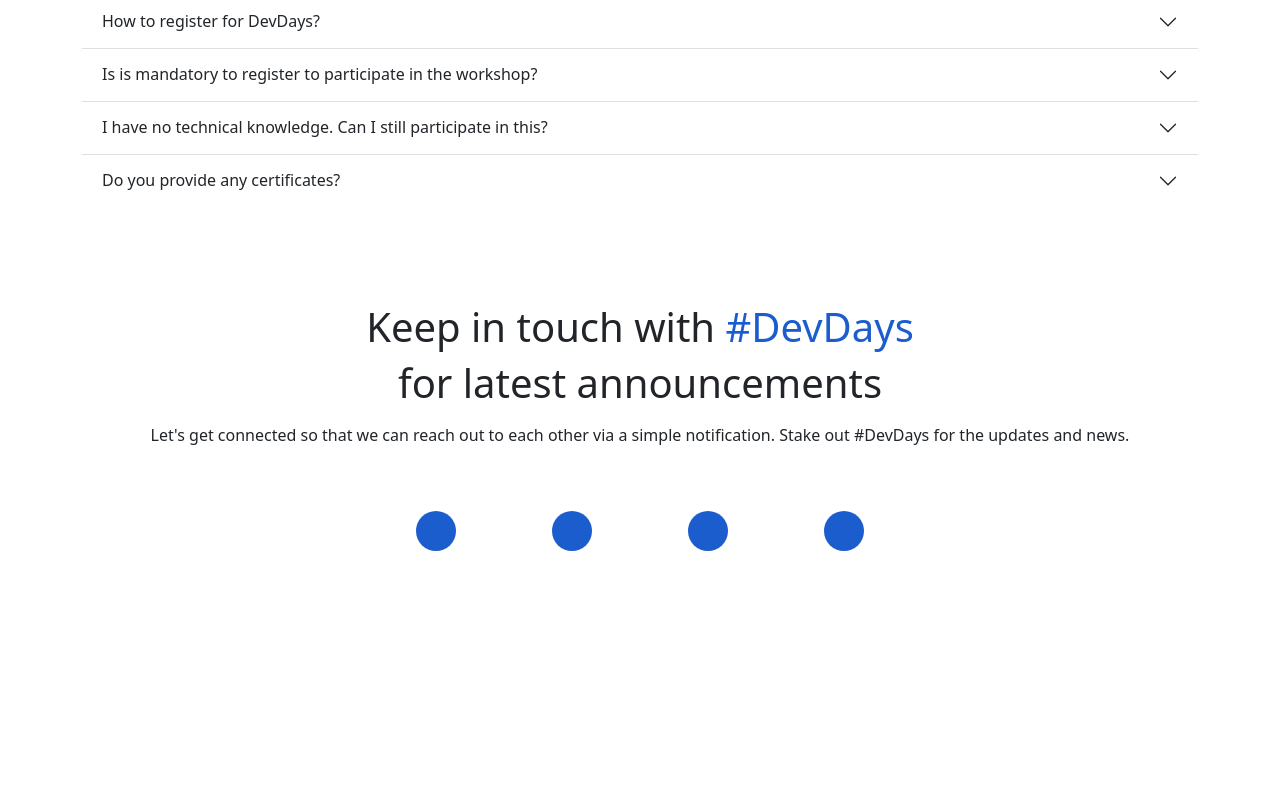
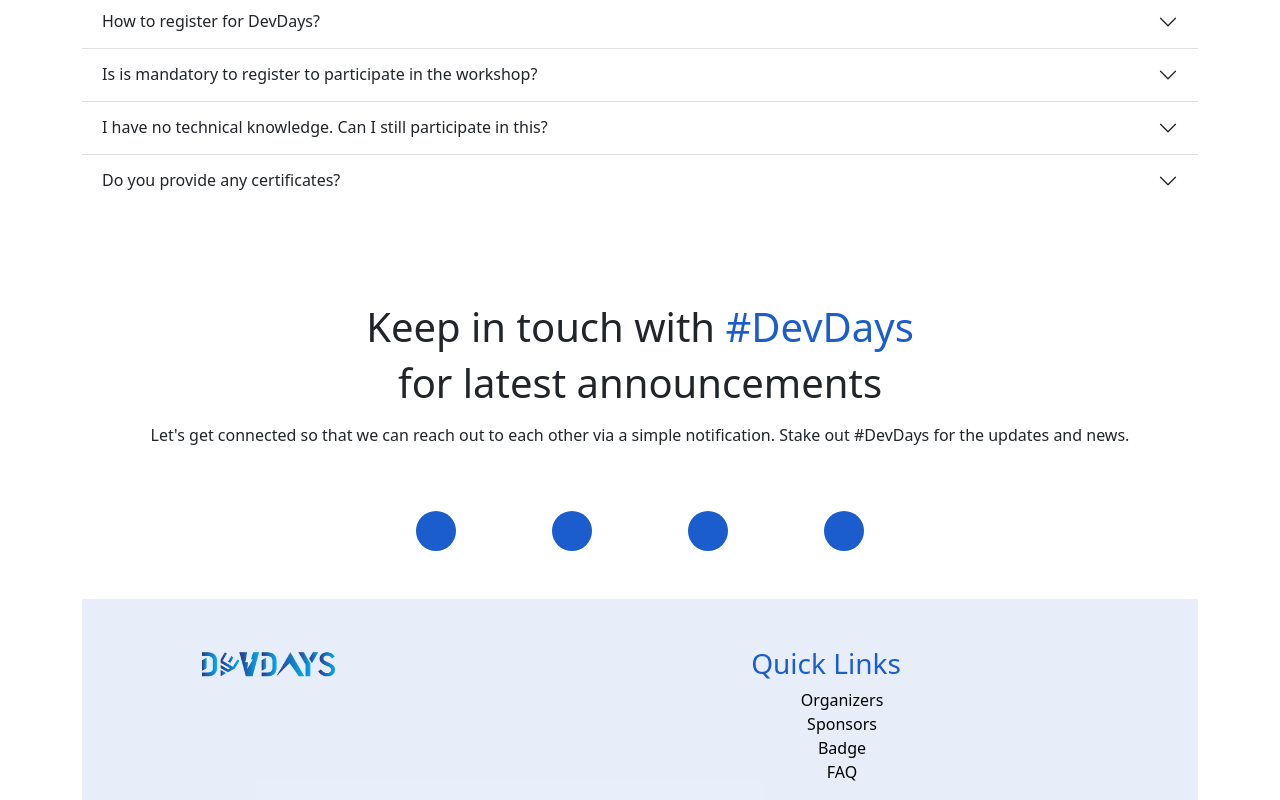
Before and after one commit to dcs-sastra/DevDays-Site, a React (Create React App) app: page / in a window 1280 px wide. Shown: the part 3285-4085 px from the top of the page. Before the commit the page ends 3884 px from the top, so only its background shows below. Built offline with nearby package versions, Linux system fonts and the light colour scheme.

Commit message:
css changes,footer implemetation,title change

```diff
--- a/package.json
+++ b/package.json
@@ -10,6 +10,7 @@
     "react": "^18.0.0",
     "react-bootstrap": "^2.3.0",
     "react-dom": "^18.0.0",
+    "react-helmet": "^6.1.0",
     "react-scripts": "5.0.1",
     "react-slick": "^0.29.0",
     "slick-carousel": "^1.8.1",
--- a/src/App.js
+++ b/src/App.js
@@ -2,10 +2,14 @@ import 'bootstrap/dist/css/bootstrap.min.css';
 import "slick-carousel/slick/slick.css";
 import "slick-carousel/slick/slick-theme.css";
 import './App.css';
+import { Helmet } from 'react-helmet';
 import Home from "./Pages/home"
 function App() {
   return (
     <>
+        <Helmet>
+      <title>Dev Days 22</title>
+    </Helmet>
     <Home/>
   </>
   );
--- /dev/null
+++ b/src/Components/css/footer.css
@@ -0,0 +1,16 @@
+.footer {
+    background-color: #1C5DCD1A;
+}
+
+.colortext {
+    color: #1C5DCD;
+}
+
+ul {
+    list-style-type: none;
+}
+
+a {
+    text-decoration: none;
+    color: black;
+}
--- a/src/Components/footer.js
+++ b/src/Components/footer.js
@@ -1,12 +1,29 @@
-import React, {Component} from 'react';
+import React, { Component } from 'react';
 import logo from "../assets/logo.png"
-import {Row, Col} from "react-bootstrap"
+import { Row, Col, Container } from "react-bootstrap"
+import './css/footer.css'
 class Footer extends Component {
-    render(){
-        return(
-            <>
+    render() {
+        return (
+            <div className="footer">
+                <Container>
+                    <div className="row">
+                        <div className="col-lg-4 col-md-4 col-sm-12 text-center">
+                            <img src={logo} width="40%" height="auto" className="mt-5"></img>
+                        </div>
+                        <div className="col-lg-8 col-md-8 col-sm-12">
+                            <h3 className="colortext mt-5 text-center ">Quick Links</h3>
+                            <ul className="text-center">
+                                <a href="/#organizers">Organizers</a><br />
+                                <a href='/#sponsors'>Sponsors</a><br />
+                                <a href='/#badge'>Badge</a><br />
+                                <a href='/#faq'>FAQ</a>
+                            </ul>
+                        </div>
 
-            </>
+                    </div>
+                </Container>
+            </div>
         )
     }
 }
```
Also changed, not shown: 1 other file (tests, documents, lock files or other folders).
